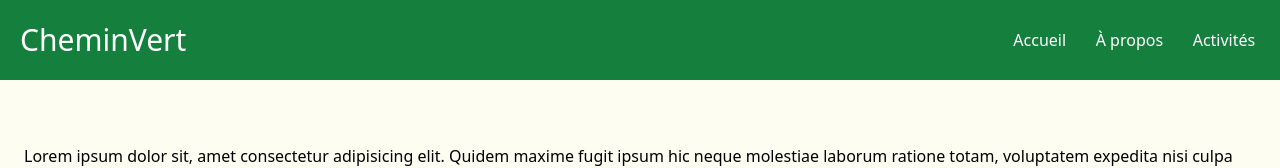
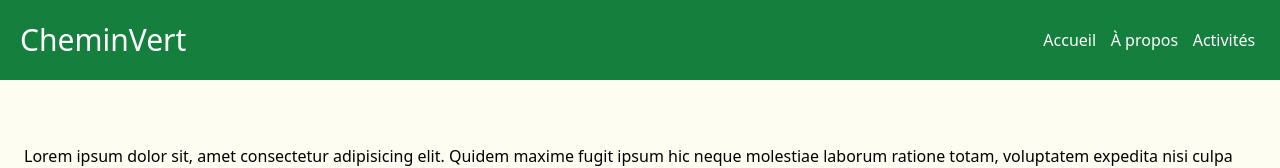
Before and after one commit to WildCodeSchool-2024-02/Protojam-team-E, a React (Vite) app: page / in a window 1280 px wide. Shown: the top 168 px of the page. Built offline with nearby package versions, Linux system fonts and the light colour scheme.

Commit message:
Modify CSS in navBar

```diff
--- a/src/components/Navbar.jsx
+++ b/src/components/Navbar.jsx
@@ -15,7 +15,10 @@ export default function Navbar() {
       }`}
     >
       <span className="text-3xl px-5 my-auto">CheminVert</span>
-          <ul className="bg-green-700 navBarLinks flex gap-5 px-5 my-auto">
+      <ul
+        className="bg-green-700 navBarLinks flex px-5 my-auto"
+        onClick={handleShowLinks}
+      >
         <li className="navBarItem slideInDown-1">
           <Link className="navBarLink" to="/">
             Accueil
--- a/src/navBar.css
+++ b/src/navBar.css
@@ -3,15 +3,17 @@
   flex-wrap: wrap;
   align-items: center;
   justify-content: space-between;
+
   position: fixed;
   width: 100%;
-  min-height: 74px;
+  min-height: 75px;
   padding: 1rem;
   background-color: green;
   color: white;
 }
 .navBarLinks {
   display: flex;
+  gap: 5px;
 }
 .navBarLink {
   padding: 0 0.3rem;
@@ -33,7 +35,7 @@
     position: fixed;
     right: -100vw;
     width: 0;
-    height: 25vh;
+    height: 20vh;
     visibility: hidden;
     transition: all 0.5s ease-out;
   }
@@ -44,7 +46,7 @@
   }
   .navBarLink {
     display: block;
-    padding: 1rem;
+    padding: 0.5rem;
     font-size: 5vw;
   }
   .navBarBurger {
@@ -60,7 +62,7 @@
   .burgerBar::before,
   .burgerBar::after {
     display: block;
-    width: 40px;
+    width: 30px;
     height: 3px;
     position: relative;
     border-radius: 3px;
```
Lines whose indentation alone changed are shown as unchanged.
